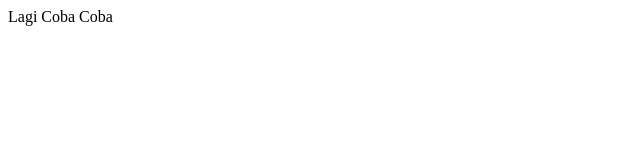
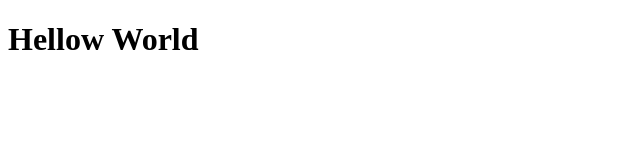
Before and after one commit to mukhammadarif/arif-git-bash, a plain HTML site: page index.html in a window 1280 px wide. Shown: the whole page, without its empty margins (0-640 px from the left). Drawn offline with Linux system fonts and the light colour scheme.

Commit message:
mengubah isi file index.html

```diff
--- a/index.html
+++ b/index.html
@@ -1 +1,11 @@
-<p> Lagi Coba Coba <p>
+<!DOCTYPE html>
+<html lang="en">
+<head>
+    <meta charset="UTF-8">
+    <meta name="viewport" content="width=device-width, initial-scale=1.0">
+    <title>Document</title>
+</head>
+<body>
+    <h1>Hellow World</h1>
+</body>
+</html>
```
